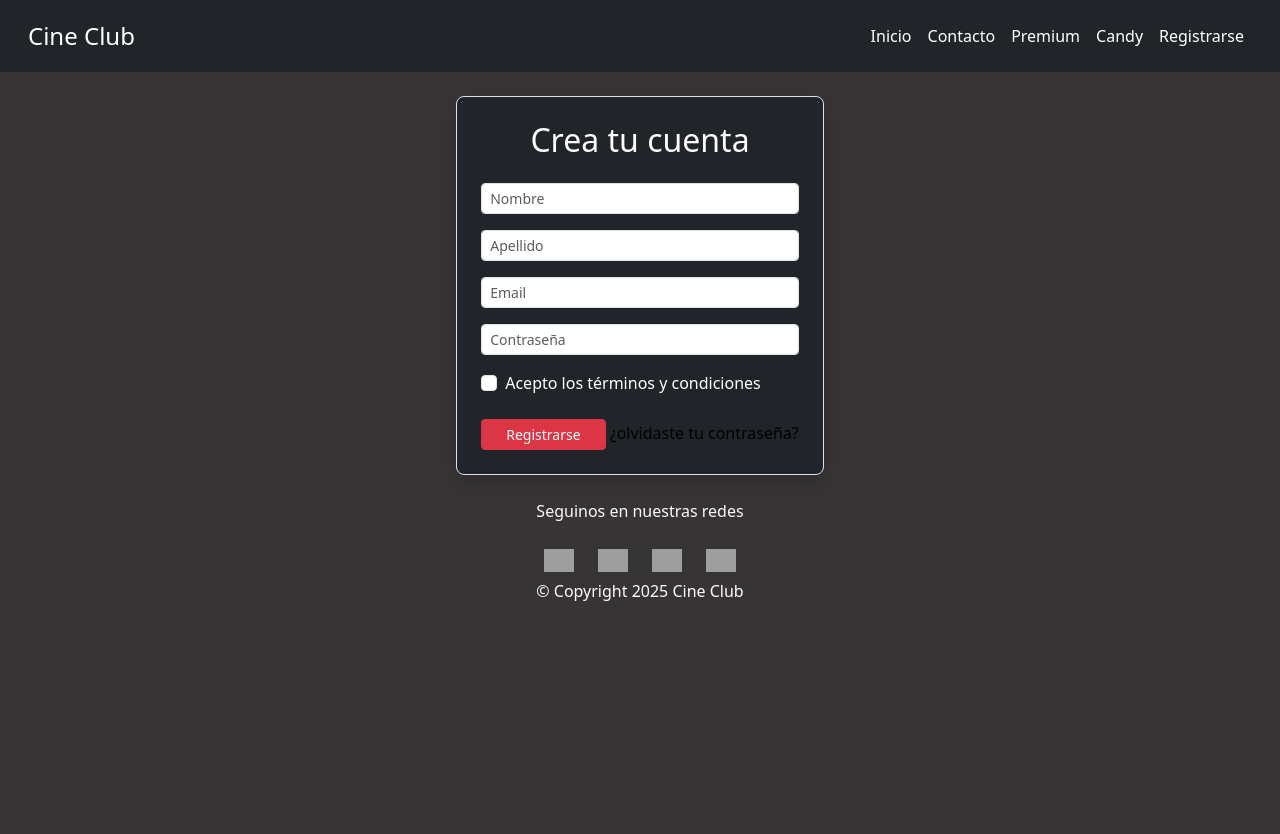
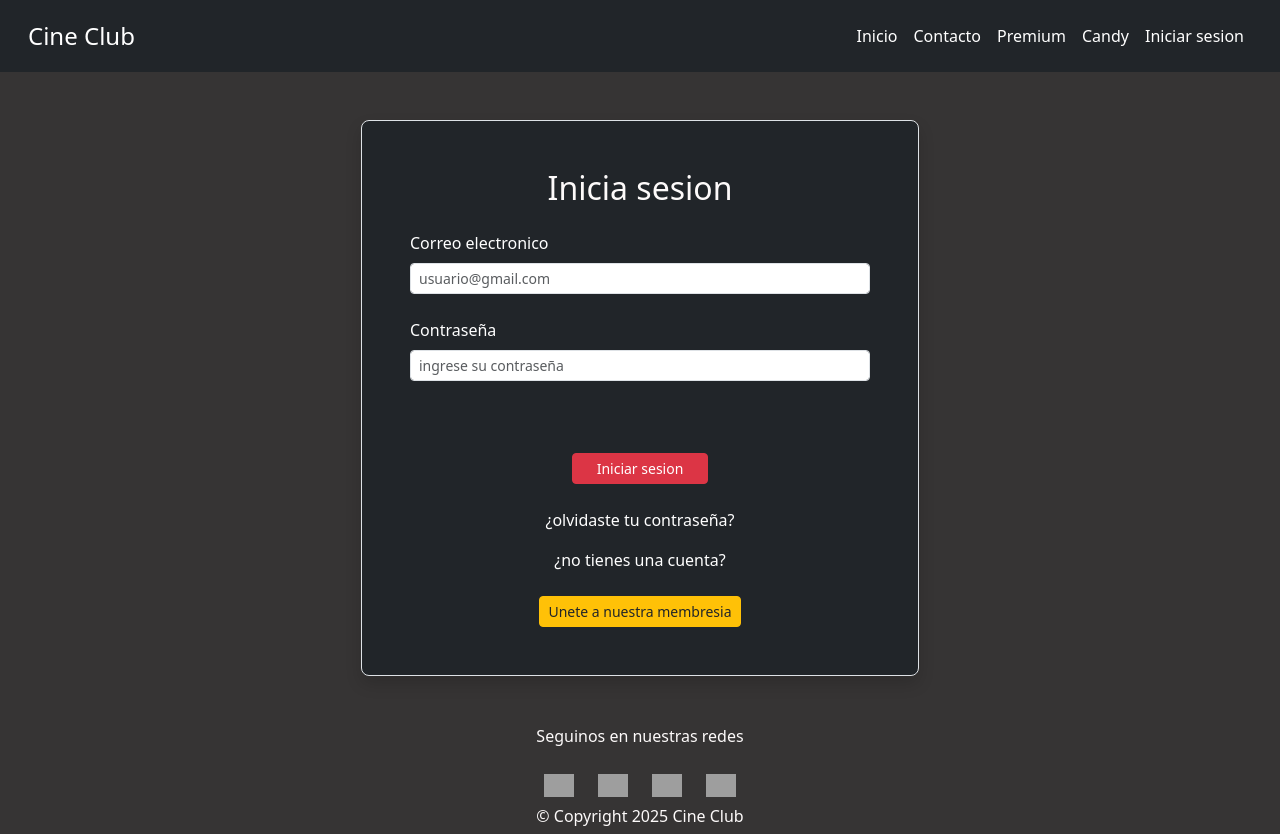
Before and after one commit to Luca-matias/repo-luca, a plain HTML site: page registrarse.html in a window 1280 px wide. Before the commit the page ends 800 px from the top, so only its background shows below. Drawn offline with nearby package versions, Linux system fonts and the light colour scheme; grey boxes are pictures that could not be loaded.

Commit message:
nuevo cambio en el formulario de iniciar sesion

```diff
--- a/css/style.css
+++ b/css/style.css
@@ -52,14 +52,6 @@ header a {
   padding: 10px 20px;
   border-radius: 5px;
   justify-content: center;
-}
-/*estilizacion de cartelera*/
-
-.cartelera {
-  max-width: 1200px;
-  margin: 20px auto;
-  padding: 0 20px;
-  text-align: center;
 }
 
 /*estilizacion de pie de pagina*/
@@ -171,7 +163,7 @@ a {
   width: 200px;
   margin: 15px;
   border-radius: 10px;
-  background-color: #5c5a5a;
+  background-color: #292727;
 }
 .productos img {
   width: 100%;
--- a/registrarse.html
+++ b/registrarse.html
@@ -9,7 +9,7 @@
     <link rel="preconnect" href="https://fonts.gstatic.com" crossorigin>
     <link href="https://fonts.googleapis.com/css2?family=Nunito:ital,wght@0,200..1000;1,200..1000&display=swap" rel="stylesheet">
     <link href="https://cdn.jsdelivr.net/npm/bootstrap@5.3.2/dist/css/bootstrap.min.css" rel="stylesheet" integrity="sha384-T3c6CoIi6uLrA9TneNEoa7RxnatzjcDSCmG1MXxSR1GAsXEV/Dwwykc2MPK8M2HN" crossorigin="anonymous">
-    <title>Crear tu cuenta</title>
+    <title>Iniciar sesion</title>
     <link rel="stylesheet" href="css/style.css">
 </head>
 <body>
@@ -39,43 +39,34 @@
                             <a class="nav-link text-white" href="candy.html">Candy</a>
                         </li>
                         <li class="nav-item">
-                            <a class="nav-link text-white" href="registrarse.html">Registrarse</a>
+                            <a class="nav-link text-white" href="registrarse.html">Iniciar sesion</a>
                         </ul>
                     </div>
                 </div>
             </nav>
         </header>
 
-        <main class="container py-4 d-flex justify-content-center">
-            <div class="w-70 p-4 border rounded-3 shadow bg-dark">
-                <h1 class="mb-4 text-center fs-2">Crea tu cuenta</h1>
+        <main class="container py-5 d-flex justify-content-center">
+            <div class="w-50 p-5 border rounded-3 shadow bg-dark">
+                <h1 class="mb-4 text-center fs-2">Inicia sesion</h1>
                 <form action="#" method="post" class="needs-validation" novalidate>
-                    <div class="mb-3">
-                        <input type="text" class="form-control form-control-sm" id="firstName" name="firstName" placeholder="Nombre" required>
-                        <div class="invalid-feedback">Ingresa tu nombre.</div>
-                    </div>
-                    <div class="mb-3">
-                        <input type="text" class="form-control form-control-sm" id="lastName" name="lastName" placeholder="Apellido" required>
-                        <div class="invalid-feedback">Ingresa tu apellido.</div>
-                    </div>
-                    <div class="mb-3">
-                        <input type="email" class="form-control form-control-sm" id="inputEmail" name="email" placeholder="Email" required>
+                    <div class="mb-4">
+                        <label for="inputEmail" class="form-label text-white">Correo electronico</label>
+                        <input type="email" class="form-control form-control-sm" id="inputEmail" name="email" required placeholder="usuario@gmail.com">
                         <div class="invalid-feedback">Email inválido.</div>
                     </div>
-                    <div class="mb-3">
-                        <input type="password" class="form-control form-control-sm" id="inputPassword" name="password" placeholder="Contraseña" minlength="6" required>
-                        <div class="invalid-feedback">Mínimo 6 caracteres.</div>
+                    <div class="mb-4">
+                        <label for="inputPassword" class="form-label text-white">Contraseña</label>
+                        <input type="password" class="form-control form-control-sm" id="inputPassword" name="password" minlength="6" required placeholder="ingrese su contraseña">
+                        <div class="invalid-feedback">Contraseña incorrecta.</div>
                     </div>
                     <div class="form-check mb-4">
-                        <input class="form-check-input" type="checkbox" id="termsCheck" required>
-                <label class="form-check-label text-white" for="termsCheck">
-                    Acepto los <a class="text-white" href="#">términos y condiciones</a>
-                </label>
-                <div class="invalid-feedback">Debes aceptar los términos.</div>
             </div>
             <div class="text-center">
-                <button type="submit" class="btn btn-danger btn-sm px-4">Registrarse</button>
-                <a href="#">¿olvidaste tu contraseña?</a>
+                <button type="submit" class="btn btn-danger btn-sm px-4 mb-4">Iniciar sesion</button>
+                <a href="#" class="d-block mb-3 text-white">¿olvidaste tu contraseña?</a>
+                <a href="#" class="d-block mb-3 text-white">¿no tienes una cuenta?</a>
+                <a href="premium.html" class="btn btn-warning btn-sm w-70 text-dark mt-2">Unete a nuestra membresia</a>
             </div>
         </form>
     </main>
```
Also changed, not shown: candy.html (+1 -1 lines), contacto.html (+3 -3 lines), index.html (+1 -1 lines), premium.html (+2 -1 lines).
